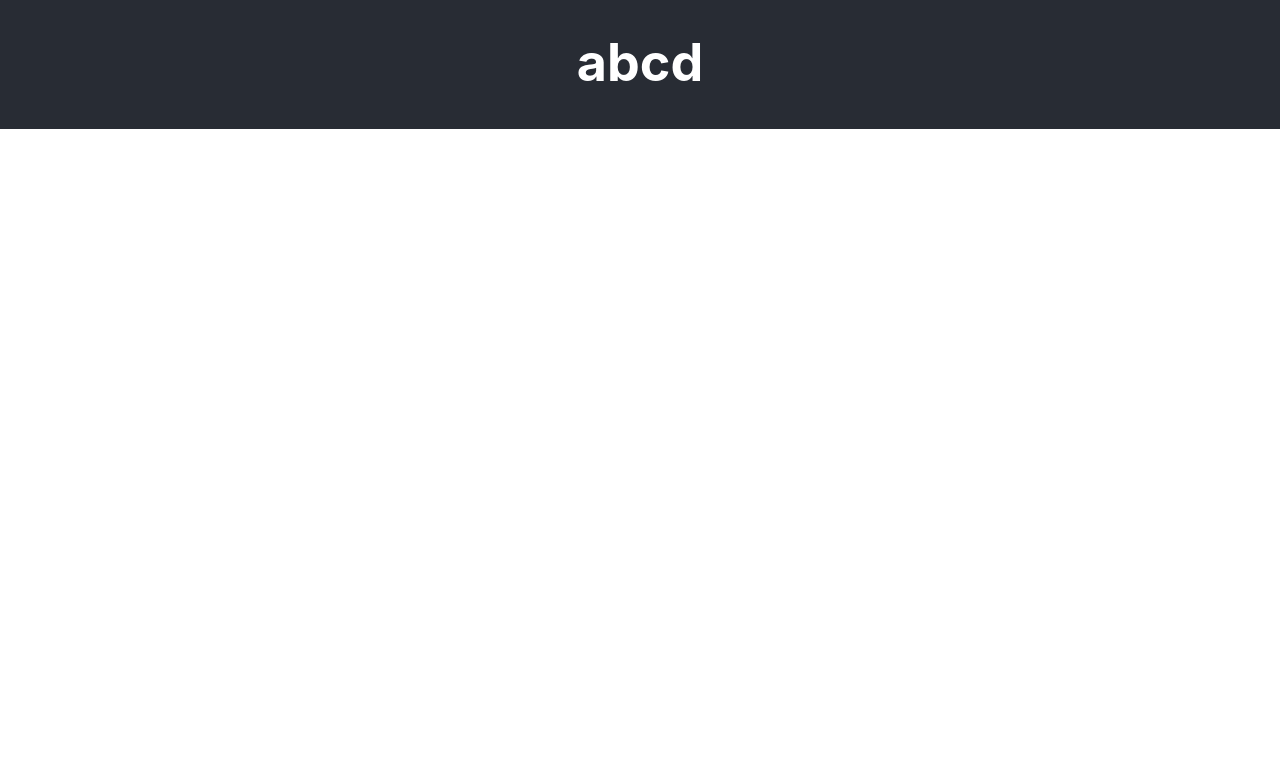
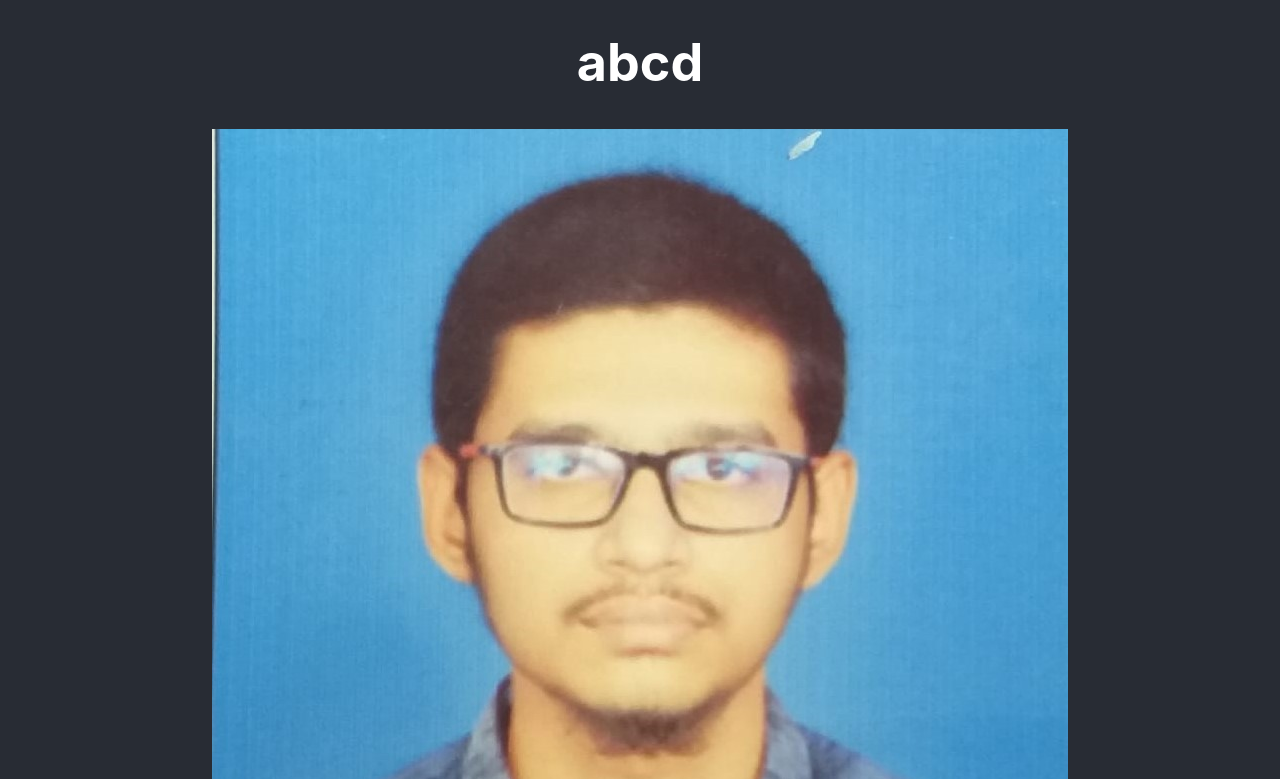
Before and after one commit to Zubair-05/demo, a React (Create React App) app: page / in a window 1280 px wide. Shown: the part 800-1579 px from the top of the page. Before the commit the page ends 929 px from the top, so only its background shows below. Built offline with nearby package versions, Linux system fonts and the light colour scheme.

Commit message:
Changed the name and photo

```diff
--- a/src/App.js
+++ b/src/App.js
@@ -1,6 +1,6 @@
 // import logo from './logo.svg';
 import './App.css';
-
+import photo from './Assets/photo.jpeg'
 function App() {
   return (
     <div className="App">
@@ -12,6 +12,7 @@ function App() {
         <h1>I love paratha</h1>
         <h1>My best freind in Myself</h1>
         <h1>abcd</h1>
+        <img src={photo}/>
       </header>
     </div>
   );
```
Also changed, not shown: src/Assets/photo.jpeg (renamed from src/Assets/heroImage.jpeg).
